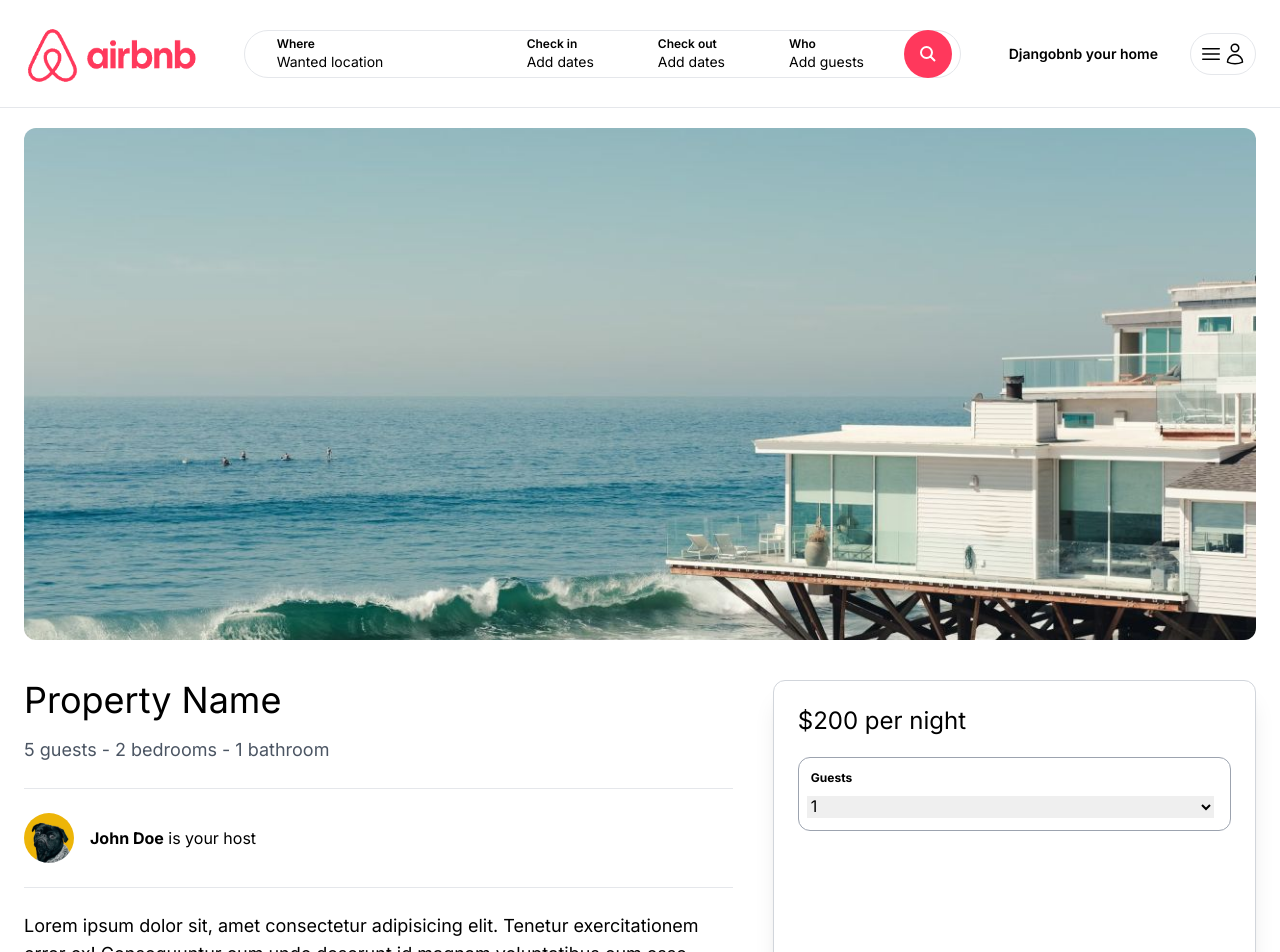
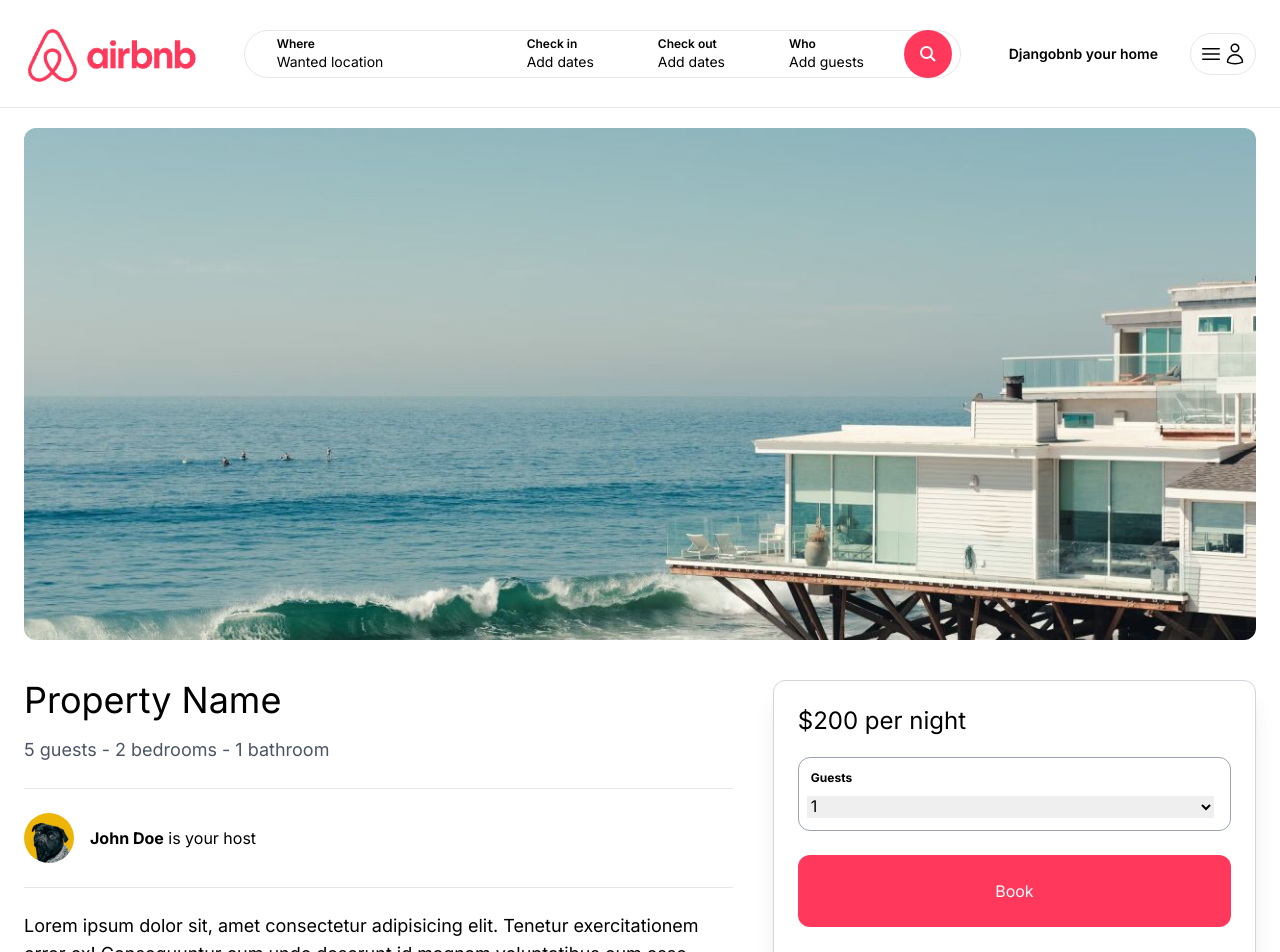
Before and after one commit to PayamAnari/django-airbnb, a Next.js app: page /properties/1 in a window 1280 px wide. Shown: the top 952 px of the page. Built offline with nearby package versions, Linux system fonts and the light colour scheme.

Commit message:
Add book button

```diff
--- a/app/components/properties/ReservationSidebar.tsx
+++ b/app/components/properties/ReservationSidebar.tsx
@@ -12,6 +12,10 @@ const ReservationSidebar = () => {
            <option>5</option>
          </select>
       </div>
+
+      <div className="w-full mb-6 py-6 text-center text-white bg-airbnb hover:bg-airbnb-dark rounded-xl ">
+        Book
+      </div>
     </aside>
   );
 }
```
